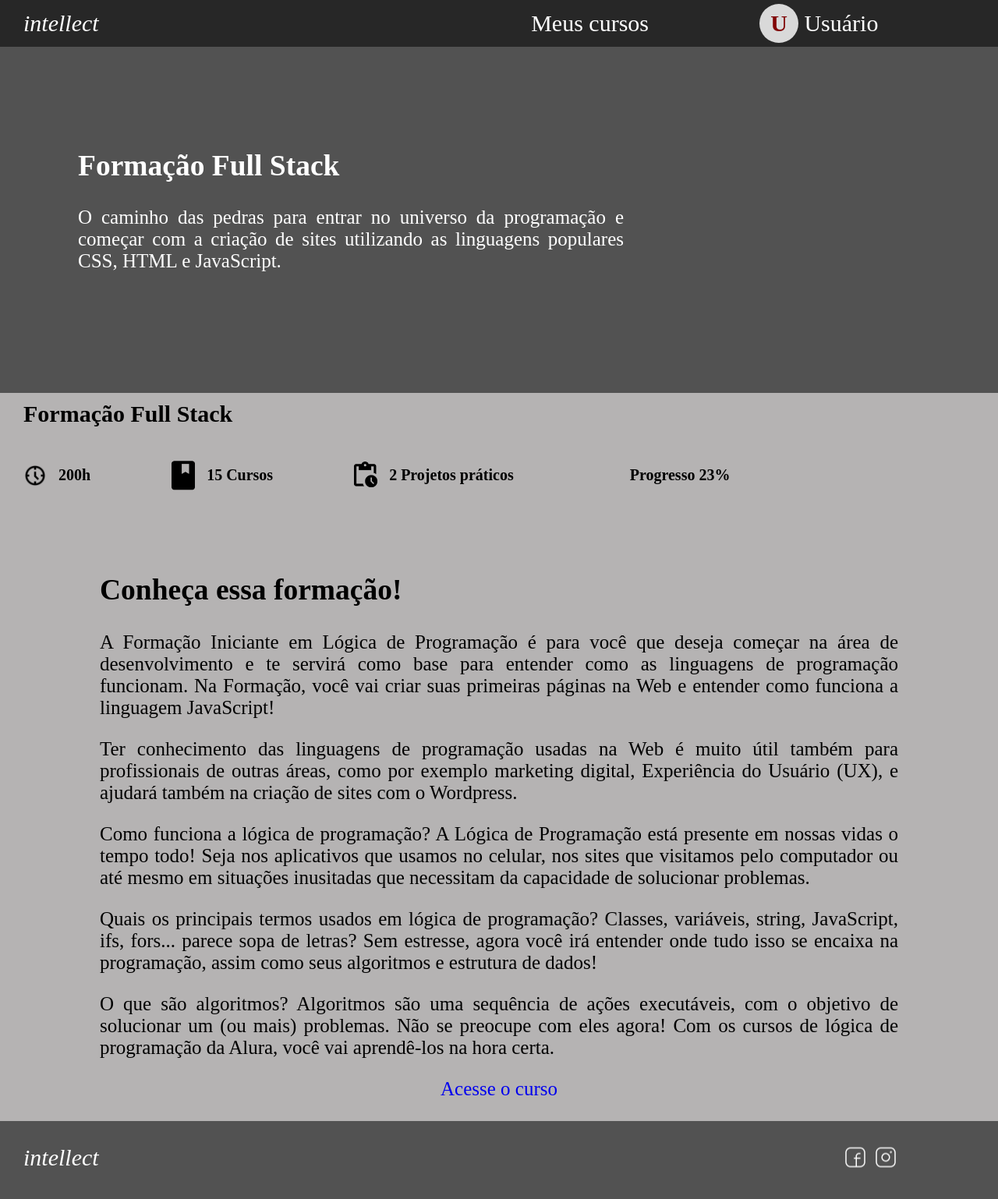
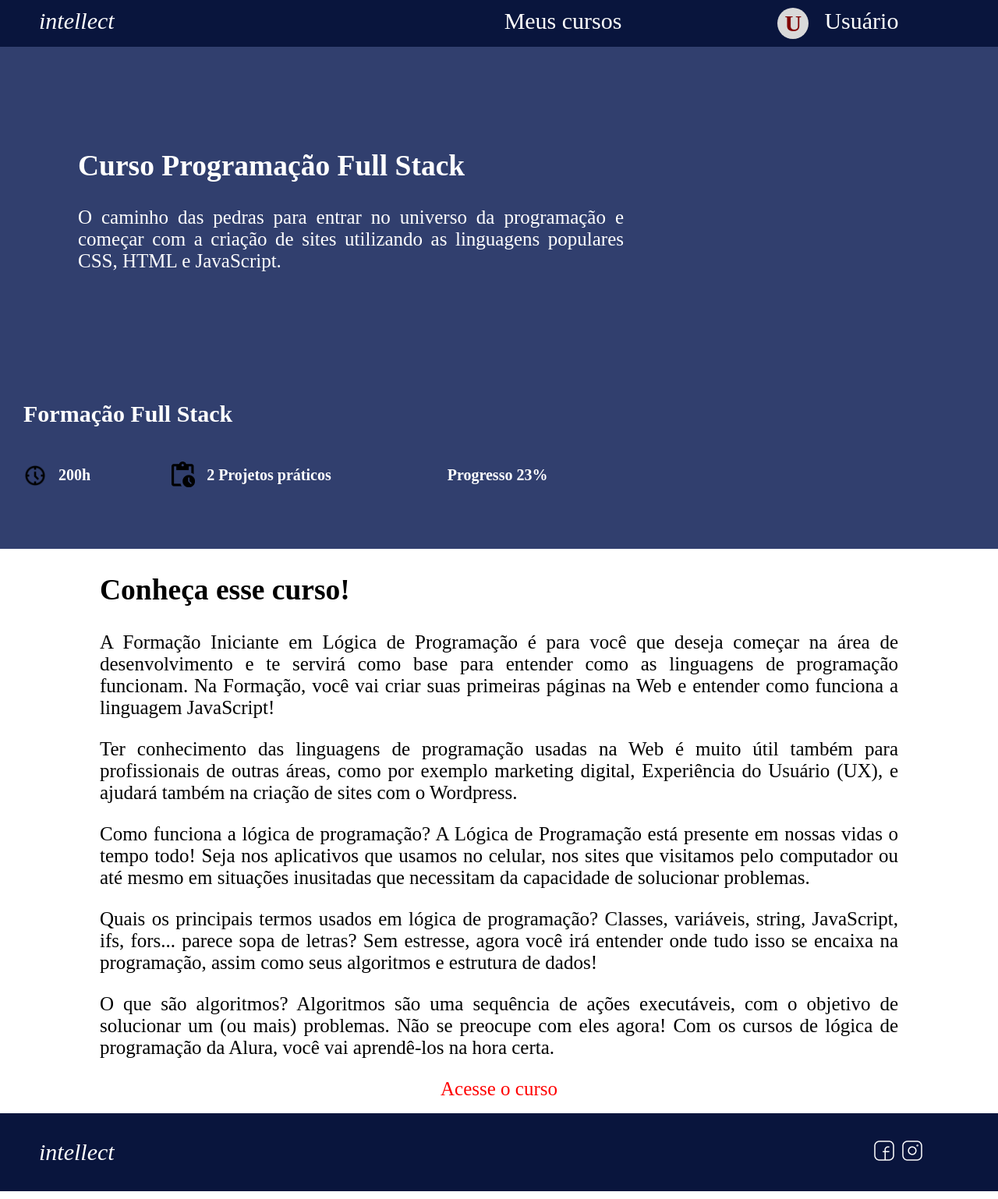
Before and after one commit to rro13/Projeto-Tera, a plain HTML site: page pagina-formacao/curso-fullstack.html in a window 1280 px wide. Shown: the whole page at 78% size. Drawn offline with Linux system fonts and the light colour scheme.

Commit message:
adicionado pg dos cursos e alterado pg de curso FS

```diff
--- a/pagina-formacao/formacao.html
+++ b/pagina-formacao/curso-fullstack.html
@@ -5,37 +5,42 @@
     <meta http-equiv="X-UA-Compatible" content="IE=edge">
     <meta name="viewport" content="width=device-width, initial-scale=1.0">
     <link rel="stylesheet" href="style.css">
-    <title>Formação Full Stack</title>
+    <title>Curso Full Stack</title>
 </head>
 <body>
-    <header>
-            <div id="plataforma">
+    <header class="barra-superior">
+        <div class="container-header">
+            <div class="box-row">
+                <div class="box intellect">
                     intellect
                 </div>
-            <div id="meus-cursos">
+                <div class="box meus-cursos">
                     <a href="#">
                         Meus cursos
                     </a>
                 </div>
-            <div id="icone-user">
+                <div class="box icon-user">
                     <a href="#">
-                    <div id="text-icone">
+                        <div class="box text-icon">
                             U
                         </div>
                     </a>
+
                 </div>
-            <div id="usuario">
-                Usuário
+                <div class="box user">
+                    <a href="">Usuário</a>
+                </div>
+            </div>
         </div>
     </header>
-    <section>
-            <div id="apresentacao-formacao">
-                <h2>Formação Full Stack</h2>
+    <section class="curso-atual">
+            <div class="apresentacao-curso">
+                <h2>Curso Programação Full Stack</h2>
                 <p>
                     O caminho das pedras para entrar no universo da programação e começar com a criação de sites utilizando as linguagens populares CSS, HTML e JavaScript.
                 </p>
             </div>
-            <div id="dados-formacao">
+            <div class="dados-curso">
                 <h3>Formação Full Stack</h3>
                 <div id="carga-horaria">
                     <img class="icones-formacao" src="imagens/relogio.png" alt="relogio">
@@ -43,13 +48,7 @@
                         200h
                     </p>
                 </div>
-                <div id="qtd-cursos">
-                    <img class="icones-formacao" src="imagens/curso.png" alt="cursos">
-                    <p>
-                        15 Cursos
-                    </p>
-                </div>
-                <div id="qtd-projetos">
+                <div class="qtd-projetos">
                     <img class="icones-formacao" src="imagens/projeto.png" alt="projetos">
                     <p>
                         2 Projetos práticos
@@ -62,9 +61,9 @@
                 </div>
             </div>
     </section>
-    <main id="descricao-formacao">
+    <main class="descricao-curso">
         <h2>
-            Conheça essa formação!
+            Conheça esse curso!
         </h2>
         <article>
             <p>
@@ -83,17 +82,14 @@
                 O que são algoritmos? Algoritmos são uma sequência de ações executáveis, com o objetivo de solucionar um (ou mais) problemas. Não se preocupe com eles agora! Com os cursos de lógica de programação da Alura, você vai aprendê-los na hora certa.
             </p>
         </article>
-        <a id="acesso-curso" href="#">Acesse o curso</a>
+        <a class="acesso-curso" href="#">Acesse o curso</a>
     </main>
-    <footer id="roda-pe">
-        <p>
-            intellect
+    <footer class="roda-pe">
+        <p>intellect</p>
             <div class="redes-sociais">
                 <a href="#"><img src="imagens/facebook.png" alt="facebook"></a>
                 <a href="#"><img src="imagens/instagram.png" alt="instagram"></a>
             </div>
-        </p>
-
     </footer>
 </body>
 </html>
--- a/pagina-formacao/style.css
+++ b/pagina-formacao/style.css
@@ -2,43 +2,53 @@ body {
     padding: 0;
     margin: 0;
     width: 100%;
-    background-color: #B5B3B3;
-    height: 100%;
+    background-color: #FFFFFF;
+    position: relative;
 }
 
-header {
+.barra-superior .container-header {
     width: 100%;
     height: 60px;
-    background-color: #272727;
-    position: relative;
+    background-color: #09153d;
     font-size: 30px;
     color: #FFFFFF;
+    display: table;
+    position: relative;
+    box-sizing: border-box;
 }
 
-
-
-#plataforma {
-    font-style: italic;
-    font-size: 30px;
-    padding-left: 30px;
+.box-row {
+    display:table-row;
     position: absolute;
     top: 50%;
     transform: translateY(-50%);
 }
 
-#icone-user {
-    width: 50px;
-    height: 50px;
-    background-color: #D9D9D9;
-    border-radius: 50%;
-    position: absolute;
-    right: 20%;
-    top: 50%;
-    transform: translateY(-50%);
-    box-sizing: border-box;
+.box {
+    display:table-cell;
 }
 
-#text-icone {
+.intellect {
+    padding-left: 50px;
+    font-style: italic;
+}
+
+.meus-cursos a {
+    padding-left: 500px;
+    padding-right: 200px;
+    text-decoration: none;
+    color: #FFFFFF;
+}
+
+.icon-user {
+    width: 40px;
+    height: 40px;
+    background-color: #D9D9D9;
+    border-radius: 100%;
+    position: relative;
+}
+
+.text-icon {
     font-weight: bold;
     position: absolute;
     top: 50%;
@@ -47,28 +57,18 @@ header {
     color: #810505;
 }
 
-#meus-cursos a {
-    position: absolute;
-    right: 35%;
-    top: 50%;
-    transform: translateY(-50%);
+.user a {
+    padding-left: 20px;
     text-decoration: none;
     color: #FFFFFF;
 }
 
-#usuario {
-    position: absolute;
-    right: 12%;
-    top: 50%;
-    transform: translateY(-50%);
+.curso-atual {
+    background-color: #313f6e;
 }
 
-section {
-    background-color: #525252;
-
-}
-
-#apresentacao-formacao {
+.apresentacao-curso {
+    background-color: #313f6e;
     font-size: 25px;
     text-align: left;
     width: 700px;
@@ -77,25 +77,25 @@ section {
     color: #FFFFFF
 }
 
-#dados-formacao h3 {
+.dados-curso h3 {
     font-size: 30px;
     padding-top: 10px;
 }
 
-#dados-formacao {
+.dados-curso {
     height: 200px;
     width: 100%;
-    background-color: #B5B3B3;
     padding-left: 30px;
     box-sizing: border-box;
+    color: #FFFFFF;
 }
 
-#dados-formacao p {
+.dados-curso p {
     padding-left: 45px;
     font-size: 20px;
 }
 
-#dados-formacao div {
+.dados-curso div {
     font-weight: bold;
     display: inline-block;
     position: relative;
@@ -111,41 +111,92 @@ section {
     transform: translateY(-50%);
 }
 
-#descricao-formacao {
+.descricao-curso {
     width: 80%;
-    background-color: #B5B3B3;
     text-align: justify;
     position: relative;
     transform: translateX(-50%);
     left: 50%;
     font-size: 25px;
-    margin-bottom: 50px;
+    margin-bottom: 70px;
 }
-
-#acesso-curso {
+.acesso-curso {
     position: absolute;
     transform: translateX(-50%);
     left: 50%;
     text-decoration: none;
+    color: red;
 }
 
-#roda-pe {
-    margin-top: 30px;
+.roda-pe {
+    color: #FFFFFF;
     width: 100%;
-    background-color: #525252;
+    background-color: #09153d;
     height: 100px;
+    position: relative;
+}
+
+.roda-pe p {
+    font-style: italic;
+    font-size: 30px;
     position: absolute;
-    font-size: 30px;
-    font-style: italic;
-    padding-left: 30px;
-    box-sizing: border-box;
-    color: #FFFFFF;
+    transform: translateY(-50%);
+    top: 50%;
+    margin: 0;
+    margin-left: 50px;
 }
 
 .redes-sociais {
     position: absolute;
-    float: right;
+    transform: translate(-50%, -50%);
     top: 50%;
-    transform: translateY(-50%);
-    right: 10%
+    left: 90%;
 }
+
+/* Pagina cursos */
+
+.titulo-main {
+    margin-left: 40px;
+    font-size: 35px;
+    margin-bottom: 0;
+}
+
+.grid {
+    width: 80%;
+    position: relative;
+    left: 50%;
+    transform: translateX(-50%);
+}
+
+.grid-cursos {
+    list-style: none;
+    display: grid;
+    grid-template-columns: repeat(3, 1fr);
+    grid-auto-rows: minmax(200px, auto);
+    position: relative;
+}
+
+.grid-cursos :hover {
+    background-color: #09153d;
+}
+
+.curso {
+    color: #FFFFFF;
+    margin: 25px;
+    background-color: #7191fd;
+}
+
+.curso a {
+    text-decoration: none;
+    color: #FFFFFF;
+}
+
+.curso h3 {
+    margin: 10px;
+    text-align: center;
+}
+
+.curso p {
+    text-align: justify;
+    margin: 0 20px 10px;
+}
```
Also changed, not shown: pagina-formacao/cursos.html (added, +99 -0 lines). Lines whose indentation alone changed are shown as unchanged.
